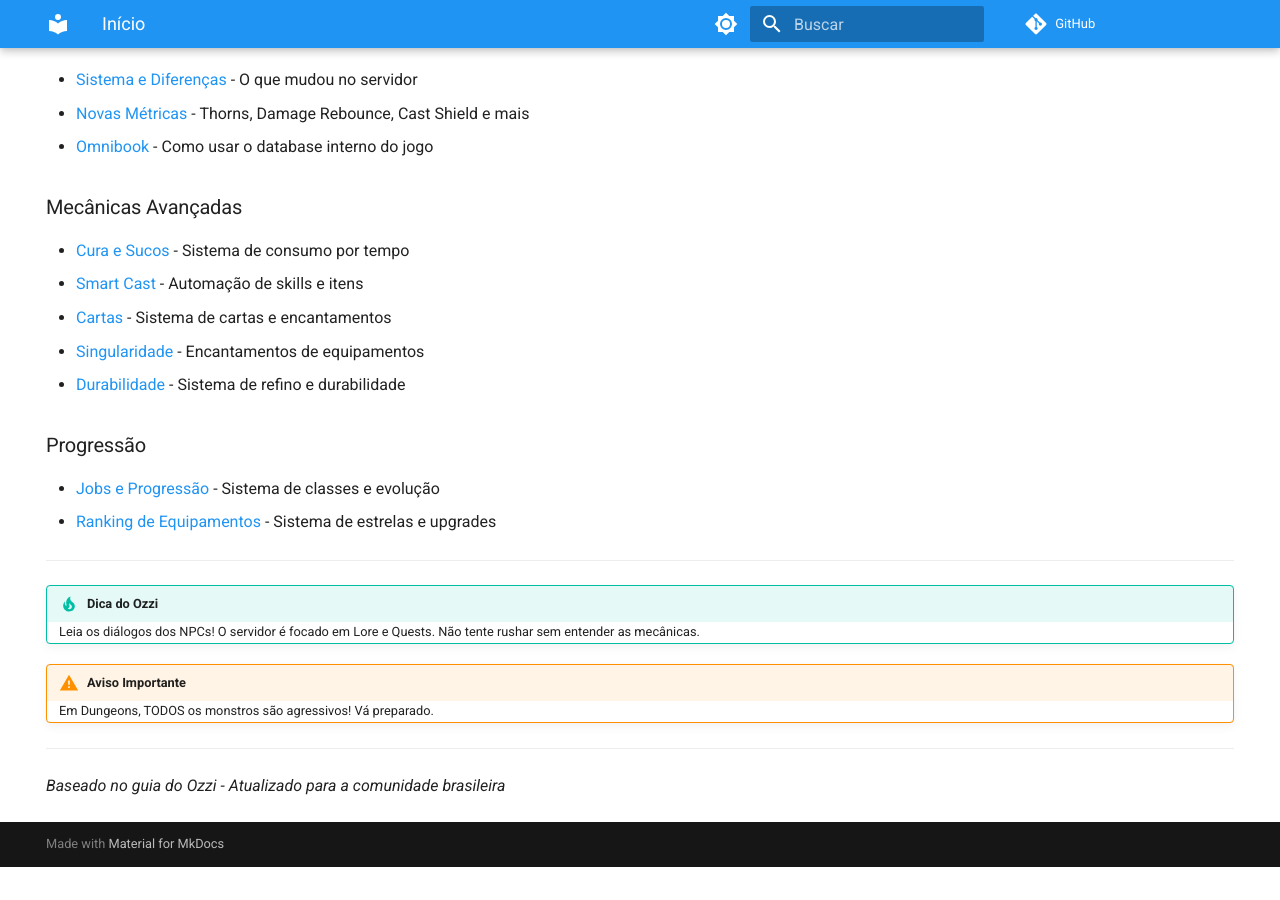
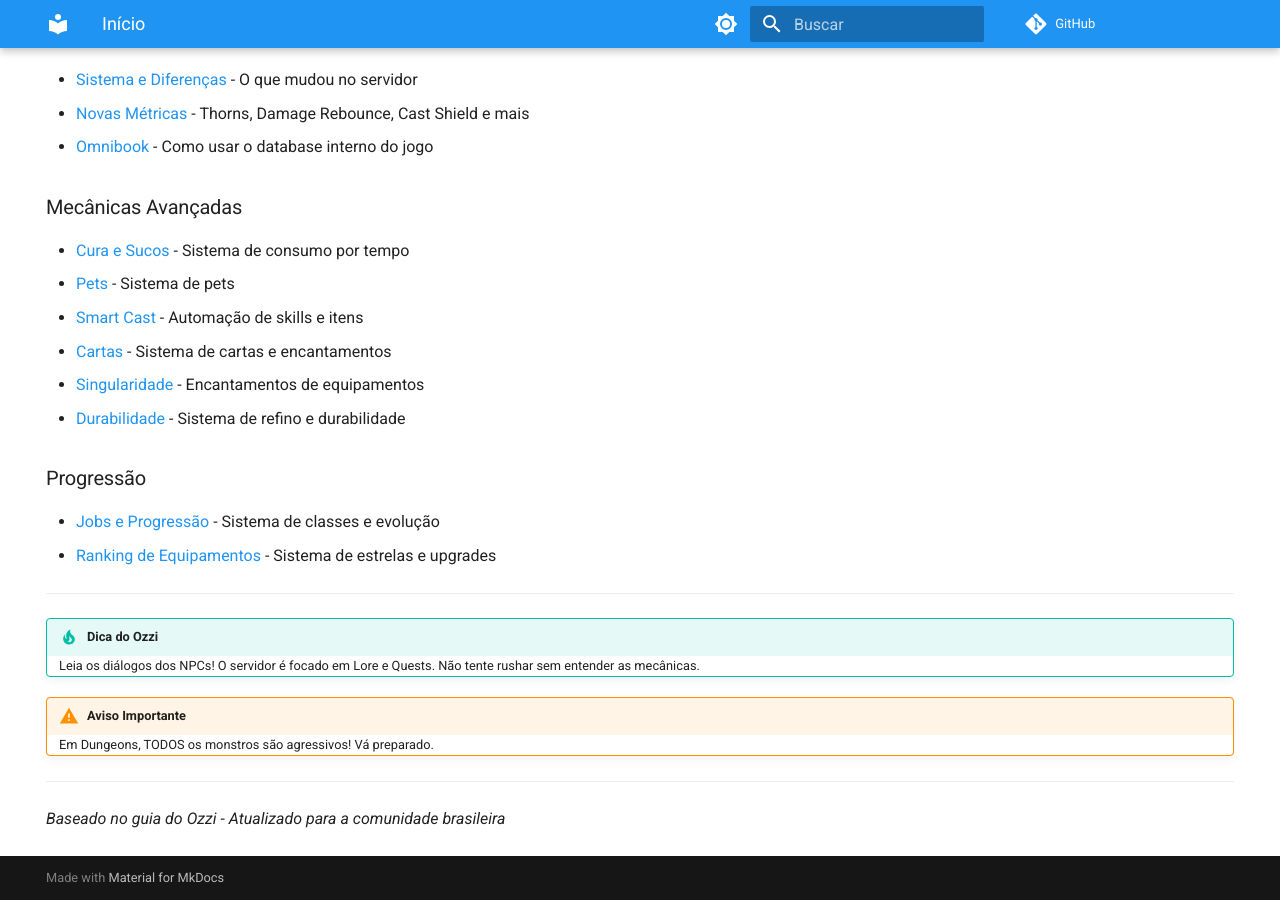
Before and after one commit to mythofyggdrasil/mythofyggdrasil.github.io, an MkDocs documentation site: the page built from docs/index.md, in a window 1280 px wide and 900 px high, scrolled down 798 px. Built offline with MkDocs 1.6.1 and Material for MkDocs 9.7.7, drawn with Linux system fonts in a browser that asks for light colours; emoji names are drawn with the system emoji font; comment, search, counter and statistics services are not loaded; before the commit the page ends 1665 px from its top, so only the background shows below that.

Commit message:
Add Pets section to Advanced Mechanics

```diff
--- a/docs/index.md
+++ b/docs/index.md
@@ -73,6 +73,7 @@ hide:
 
 ### Mecânicas Avançadas
 - [Cura e Sucos](cura.md) - Sistema de consumo por tempo
+- [Pets](pets.md) - Sistema de pets
 - [Smart Cast](smart.md) - Automação de skills e itens
 - [Cartas](cartas.md) - Sistema de cartas e encantamentos
 - [Singularidade](singularidade.md) - Encantamentos de equipamentos
```
